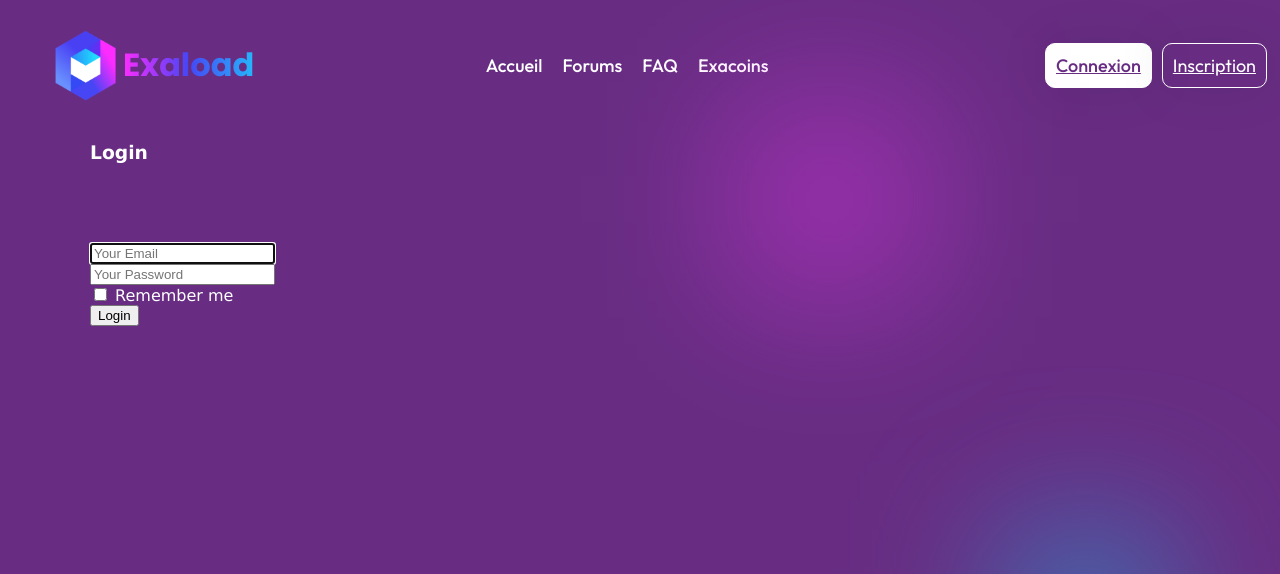
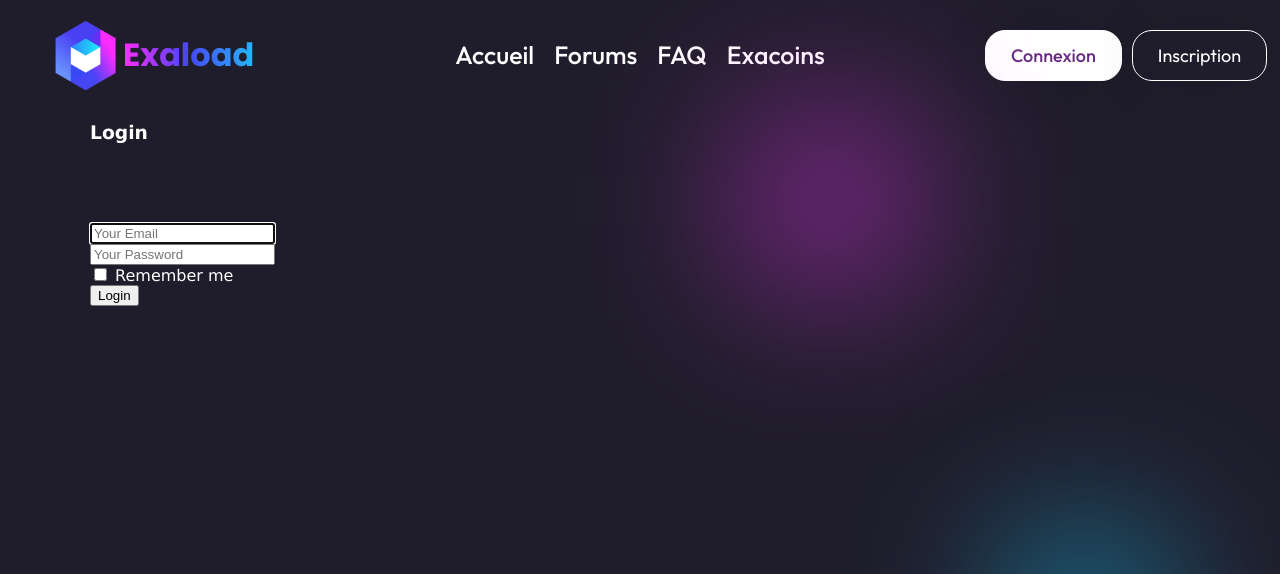
Before and after one commit to Tarkhubal/Exaload-py, a Flask app: a page that uses templates/login.html in a window 1280 px wide. Shown: the top 574 px of the page. Run offline with Flask 3, Linux system fonts and the light colour scheme.

Commit message:
Update base.css

```diff
--- a/static/css/not connected/base.css
+++ b/static/css/not connected/base.css
@@ -1,6 +1,13 @@
 /* Fonts */
 @import url('https://fonts.googleapis.com/css2?family=Outfit:wght@100..900&display=swap');
 
+
+:root {
+    --main-white: #ffffff;
+    --main-black: #000000;
+    --main-border: #FC2CFF;
+    --main-hover: var(--main-border);
+}
 
 
 /* Scrollbar */
@@ -45,7 +52,14 @@
 }
 
 html {
-    background-color: #682d83;
+    background-color: #1F1D2B;
+}
+
+
+
+/* Main elements */
+.main-button {
+    background-color: #4646F5;
 }
 
 
@@ -55,7 +69,7 @@ html {
     display: flex;
     align-items: center;
     justify-content: space-between;
-    padding: 20px 0;
+    padding: 10px 0;
     width: 100%;
     font-family: "Outfit", sans-serif;
 }
@@ -63,17 +77,24 @@ html {
 #nav .main-links {
     display: flex;
     align-items: center;
-    justify-content: space-between;
-    margin-right: 40px;
+    position: absolute;
+    left: 50%;
+    right: 50%;
+    margin-left: auto;
+    margin-right: auto;
+    justify-content: center;
 }
 
 #nav .main-links .nav-link {
     margin: 0 10px;
-    font-size: 18px;
+    font-size: 25px;
     font-weight: 500;
     text-decoration: none;
     cursor: pointer;
     color: white;
+    height: 50px;
+    display: flex;
+    align-items: center;
 }
 
 #nav .user-links {
@@ -83,13 +104,14 @@ html {
 }
 
 #nav .user-links .nav-link {
-    padding: 10px;
-    border-radius: 10px;
+    padding: 13px 25px;
+    border-radius: 20px;
     border: 1px solid white;
     color: white;
     margin: 0 5px;
     font-size: 18px;
     box-shadow: 0 0 50px rgba(0, 0, 0, 0.1);
+    text-decoration: none;
 }
 
 #nav .user-links .nav-link.with-bg {
```
